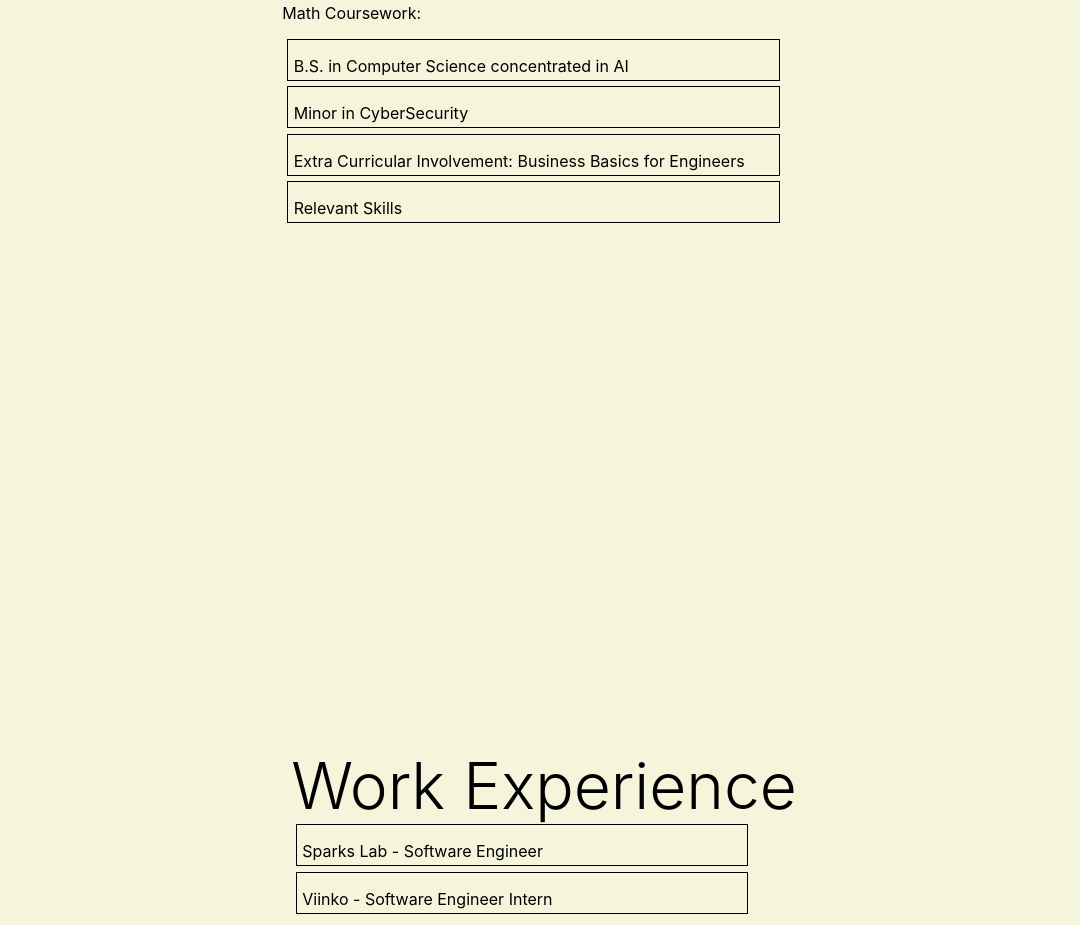
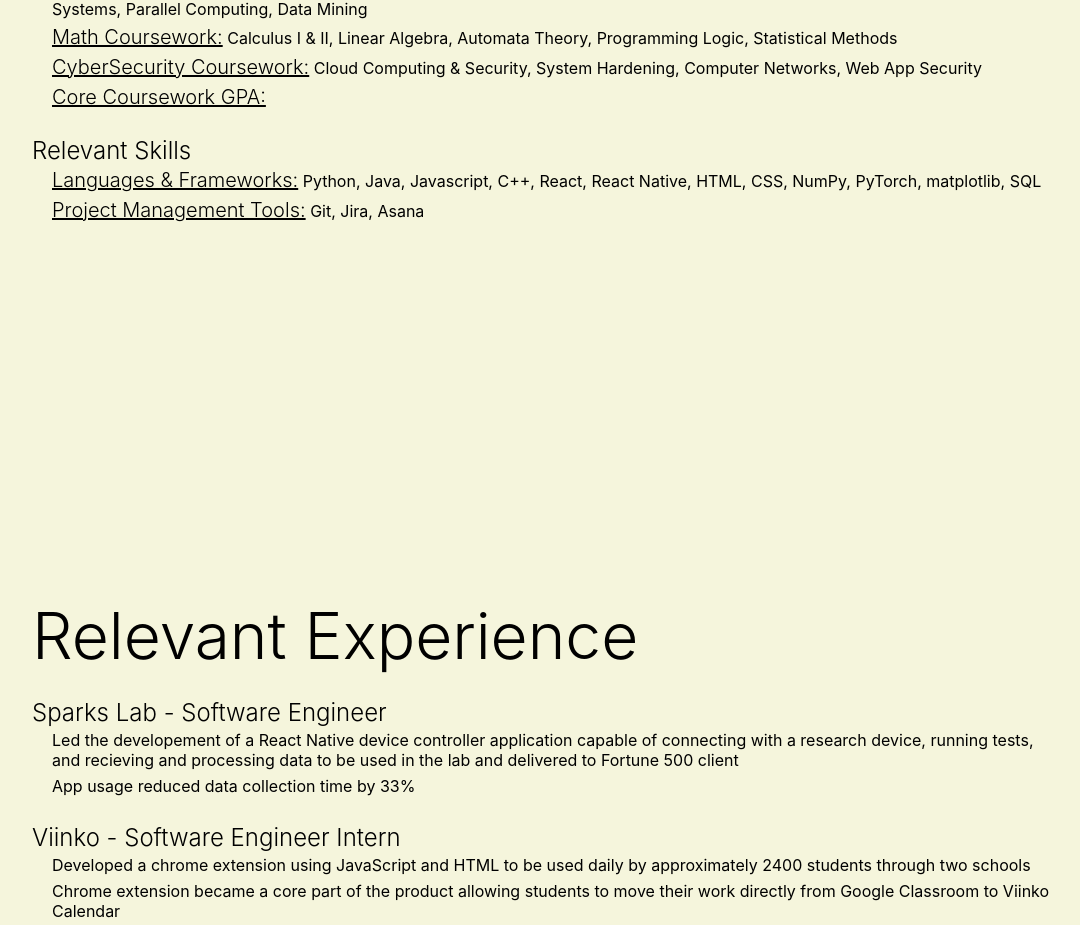
Before and after one commit to willk0814/personal_portfolio, a React (Create React App) app: page / in a window 1280 px wide. Shown: the part 1167-2092 px from the top of the page, without its empty margins (96-1176 px from the left). Built offline with nearby package versions, Linux system fonts and the light colour scheme.

Commit message:
Changes to education and experience pages

```diff
--- a/src/ComponentGroups/Education/EducationPage.js
+++ b/src/ComponentGroups/Education/EducationPage.js
@@ -31,121 +31,48 @@ export default function EducationPage() {
       <div className="contentContainer">
         <h1 className="titleText">Education & Skills</h1>
 
-        {/* Non Expandable Layout */}
+        {/* Non Expandable Layout - Education */}
         <div>
-          <p>B.S. in Computer Science concentrated in AI</p>
-          <p> CS Coursework:</p>
-          <p> Math Coursework:</p>
+          <p className="subTitle">
+            B.S. in CS concentrated in AI w/ minor in CyberSecurity
+          </p>
+          <ul className="subList">
+            <li className="subListItem">
+              <p className="subSectTitle">CS Coursework:</p> OOP, Data
+              Structures, Algorithms, AI, Machine Learning, Computer Vision,
+              Database Systems, Operating Systems, Parallel Computing, Data
+              Mining
+            </li>
+            <li className="subListItem">
+              <p className="subSectTitle">Math Coursework:</p> Calculus I & II,
+              Linear Algebra, Automata Theory, Programming Logic, Statistical
+              Methods
+            </li>
+            <li className="subListItem">
+              <p className="subSectTitle">CyberSecurity Coursework:</p> Cloud
+              Computing & Security, System Hardening, Computer Networks, Web App
+              Security
+            </li>
+            <li className="subListItem">
+              <p className="subSectTitle">Core Coursework GPA:</p>
+            </li>
+          </ul>
         </div>
 
-        {/* Major */}
-        <div
-          style={{
-            width: majorExpanded ? "80vh" : "60vh",
-            height: majorExpanded ? "25vh" : "5vh",
-          }}
-          className="expandable"
-          onMouseEnter={toggleMajor}
-          onMouseLeave={toggleMajor}
-        >
-          <p>B.S. in Computer Science concentrated in AI</p>
-          <div
-            style={{
-              display: majorExpanded ? true : "none",
-            }}
-            className="expandableBox"
-          >
-            <p>
-              CS Coursework: OOP, Data Structures, Algorithms, AI, Machine
-              Learning, Computer Vision, Database Systems, Operating Systems,
-              Parallel Computing, Data Mining
-            </p>
-            <p>
-              Math Coursework: Calculus I & II, Linear Algebra, Automata Theory,
-              Programming Logic, Statistical Methods
-            </p>
-            <p>Major Coursework GPA:</p>
-          </div>
-        </div>
-
-        {/* Minor */}
-        <div
-          style={{
-            width: minorExpanded ? "80vh" : "60vh",
-            height: minorExpanded ? "20vh" : "5vh",
-          }}
-          className="expandable"
-          onMouseEnter={toggleMinor}
-          onMouseLeave={toggleMinor}
-        >
-          <p>Minor in CyberSecurity</p>
-          <div
-            style={{
-              display: minorExpanded ? true : "none",
-            }}
-            className="expandableBox"
-          >
-            <p>
-              Coursework: Cloud Computing & Security, System Hardening, Computer
-              Networks, Web App Security
-            </p>
-            <p>Minor Coursework GPA:</p>
-          </div>
-        </div>
-
-        {/* Major */}
-        <div
-          style={{
-            width: extraCurricularExpanded ? "80vh" : "60vh",
-            height: extraCurricularExpanded ? "25vh" : "5vh",
-          }}
-          className="expandable"
-          onMouseEnter={toggleExtraCurricular}
-          onMouseLeave={toggleExtraCurricular}
-        >
-          <p>Extra Curricular Involvement: Business Basics for Engineers</p>
-          <div
-            style={{
-              display: extraCurricularExpanded ? true : "none",
-            }}
-            className="expandableBox"
-          >
-            <p>
-              Founded an academic student organization aimed at teaching myself
-              and my peers how to effectively market their STEM degrees in and
-              out of tech industries.
-            </p>
-            <p>
-              Organizaed meetings, recruited speakers from industry, and hosted
-              student led discussions over zoom
-            </p>
-            <p>Maintained a membership of 65 students throughout my tenure</p>
-          </div>
-        </div>
-
-        {/* Skills */}
-        <div
-          style={{
-            width: skillsExpanded ? "80vh" : "60vh",
-            height: skillsExpanded ? "20vh" : "5vh",
-          }}
-          className="expandable"
-          onMouseEnter={toggleSkills}
-          onMouseLeave={toggleSkills}
-        >
-          <p>Relevant Skills</p>
-          <div
-            style={{
-              display: skillsExpanded ? true : "none",
-            }}
-            className="expandableBox"
-          >
-            <p>
-              Languages and Frameworks: Python, Java, Javascript, C++, React,
-              React Native, HTML, CSS, NumPy, PyTorch, matplotlib, SQL
-            </p>
-            <p>Project Management Skills and Tools: Git, Jira, Asana</p>
-          </div>
+        {/* Non Expandable Layout -  Skills */}
+        <div>
+          <p className="subTitle">Relevant Skills</p>
+          <ul className="subList">
+            <li className="subListItem">
+              <p className="subSectTitle">Languages & Frameworks:</p> Python,
+              Java, Javascript, C++, React, React Native, HTML, CSS, NumPy,
+              PyTorch, matplotlib, SQL
+            </li>
+            <li className="subListItem">
+              <p className="subSectTitle">Project Management Tools:</p> Git,
+              Jira, Asana
+            </li>
+          </ul>
         </div>
       </div>
     </div>
--- a/src/ComponentGroups/PageStyling/PageStyles.css
+++ b/src/ComponentGroups/PageStyling/PageStyles.css
@@ -98,11 +98,36 @@
     margin-right: 5%;
 }
 
+.subList {
+    list-style-type: none;
+    margin-left: -20px;
+    margin-block: 0px;
+}
+
+.subListItem {
+    padding-block: 3px;
+}
+
+.subSectTitle {
+    display: inline;
+    text-decoration: underline;
+    font-size: 1.25rem;
+    font-weight: 300;
+}
+
 /* Headers for each section */
 .titleText {
     font-size: 4rem;
     margin-block: 0px;
     font-weight: 300;
+    padding-block: 0px;
+}
+
+.subTitle {
+    font-size: 1.5rem;
+    font-weight: 300;
+    margin-top: 3vh;
+    margin-bottom: 0px;
 }
 
 /* Expandable element container */
--- a/src/ComponentGroups/WorkExperience/WorkExperiencePage.js
+++ b/src/ComponentGroups/WorkExperience/WorkExperiencePage.js
@@ -1,65 +1,68 @@
-import React, { useState } from 'react'
-import '../PageStyling/PageStyles.css'
+import React, { useState } from "react";
+import "../PageStyling/PageStyles.css";
 
 export default function WorkExperiencePage() {
-
-  const [viinkoExpanded, setViinkoExpanded] = useState(false)
-  const [sparksExpanded, setSparksExpanded] = useState(false)
+  const [viinkoExpanded, setViinkoExpanded] = useState(false);
+  const [sparksExpanded, setSparksExpanded] = useState(false);
 
   const toggleSparks = () => {
-    setSparksExpanded(!sparksExpanded)
-  }
+    setSparksExpanded(!sparksExpanded);
+  };
 
   const toggleViinko = () => {
-    setViinkoExpanded(!viinkoExpanded)
-  }
+    setViinkoExpanded(!viinkoExpanded);
+  };
 
   return (
-    <div name='experience' className='pageContainer'>
-      <div
-        className='contentContainer'>
-          <h1 className='titleText'>Work Experience</h1>
-
-          {/* Sparks Lab */}
-          <div
-            style={{
-              width: sparksExpanded ? '80vh' : '55vh',
-              height: sparksExpanded ? '20vh' : '5vh'
-            }}
-            className='expandable'
-            onMouseEnter={toggleSparks}
-            onMouseLeave={toggleSparks}>
-            <p>Sparks Lab - Software Engineer</p>
-            <div
-              style={{
-                display: sparksExpanded ? true : 'none'
-              }}
-              className='expandableBox'>
-              <p>Led the developement of a React Native device controller application capable of connecting with a research device, running tests, and recieving and processing data to be used in the lab and delivered to Fortune 500 client</p>
-              <p>App usage reduced research testing by 33%</p>
-            </div>
-          </div>
-
-          {/* Viinko */}
-          <div
-            style={{
-              width: viinkoExpanded ? '80vh' : '55vh',
-              height: viinkoExpanded ? '20vh' : '5vh'
-            }}
-            className='expandable'
-            onMouseEnter={toggleViinko}
-            onMouseLeave={toggleViinko}>
-            <p>Viinko - Software Engineer Intern</p>
-            <div
-              style={{
-                display: viinkoExpanded ? true : 'none'
-              }}
-              className='expandableBox'>
-              <p>Developed a chrome extension using JavaScript and HTML to be used daily by approximately 24000 students through two schools</p>
-              <p>Chrome extension became a core part of the product allowing students to move their work directly from Google Classroom to Viinko Calendar</p>
-            </div>
-          </div>
+    <div name="experience" className="pageContainer">
+      <div className="contentContainer">
+        <h1 className="titleText">Relevant Experience</h1>
+        <div>
+          <p className="subTitle">Sparks Lab - Software Engineer</p>
+          <ul className="subList">
+            <li className="subListItem">
+              Led the developement of a React Native device controller
+              application capable of connecting with a research device, running
+              tests, and recieving and processing data to be used in the lab and
+              delivered to Fortune 500 client
+            </li>
+            <li className="subListItem">
+              App usage reduced data collection time by 33%
+            </li>
+          </ul>
         </div>
+        <div>
+          <p className="subTitle">Viinko - Software Engineer Intern</p>
+          <ul className="subList">
+            <li className="subListItem">
+              Developed a chrome extension using JavaScript and HTML to be used
+              daily by approximately 2400 students through two schools
+            </li>
+            <li className="subListItem">
+              Chrome extension became a core part of the product allowing
+              students to move their work directly from Google Classroom to
+              Viinko Calendar
+            </li>
+          </ul>
+        </div>
+        <div>
+          <p className="subTitle">
+            Business Basics for Engineers - President & Founder
+          </p>
+          <ul className="subList">
+            <li className="subListItem">
+              Founded an academic student organization aimed at teaching myself
+              and my peers how to effectively market their STEM degrees in and
+              out of tech industries. As president I organizaed meetings,
+              recruited speakers from industry, and hosted student led
+              discussions over zoom
+            </li>
+            <li className="subListItem">
+              Maintained a membership of 65 students throughout my tenure
+            </li>
+          </ul>
+        </div>
+      </div>
     </div>
-  )
+  );
 }
```
